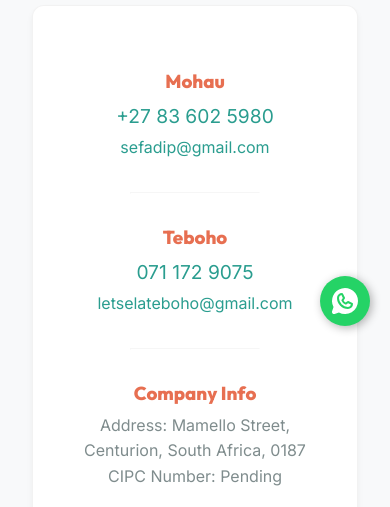
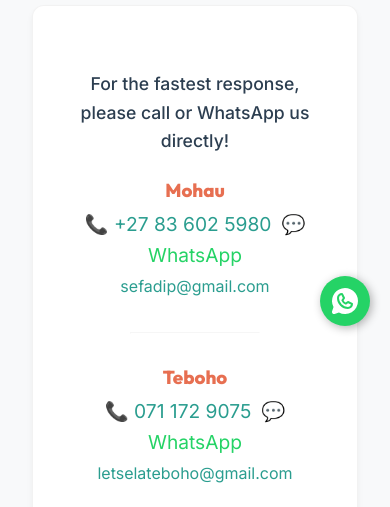
Before and after one commit to BYM1127/IMELA-PROJECTS, a React (Vite) app: page /contact in a window 390 px wide. Shown: the part 498-1005 px from the top of the page. Built offline with nearby package versions, Linux system fonts and the light colour scheme.

Commit message:
Emphasize phone and WhatsApp contact methods

```diff
--- a/src/pages/Contact.jsx
+++ b/src/pages/Contact.jsx
@@ -13,8 +13,15 @@
           <div className="card" style={{display: 'flex', flexDirection: 'column', gap: '2rem', textAlign: 'center', padding: '4rem 2rem'}}>
 
             <div>
+              <p style={{fontSize: '1.1rem', color: 'var(--clr-text)', marginBottom: '1.5rem', fontWeight: '500'}}>
+                For the fastest response, please call or WhatsApp us directly!
+              </p>
+
               <h3 style={{color: 'var(--clr-accent)', marginBottom: '0.5rem'}}>Mohau</h3>
-              <p style={{fontSize: '1.2rem', marginBottom: '0.2rem'}}><a href="tel:+27836025980">+27 83 602 5980</a></p>
+              <p style={{fontSize: '1.2rem', marginBottom: '0.2rem'}}>
+                <a href="tel:+27836025980" style={{marginRight: '10px'}}>📞 +27 83 602 5980</a>
+                <a href="https://wa.me/27836025980" target="_blank" rel="noreferrer" style={{color: '#25D366'}}>💬 WhatsApp</a>
+              </p>
               <p style={{color: 'var(--clr-text-muted)'}}><a href="mailto:sefadip@gmail.com">sefadip@gmail.com</a></p>
             </div>
 
@@ -22,7 +29,10 @@
 
             <div>
               <h3 style={{color: 'var(--clr-accent)', marginBottom: '0.5rem'}}>Teboho</h3>
-              <p style={{fontSize: '1.2rem', marginBottom: '0.2rem'}}><a href="tel:0711729075">071 172 9075</a></p>
+              <p style={{fontSize: '1.2rem', marginBottom: '0.2rem'}}>
+                <a href="tel:0711729075" style={{marginRight: '10px'}}>📞 071 172 9075</a>
+                <a href="https://wa.me/27711729075" target="_blank" rel="noreferrer" style={{color: '#25D366'}}>💬 WhatsApp</a>
+              </p>
               <p style={{color: 'var(--clr-text-muted)'}}><a href="mailto:letselateboho@gmail.com">letselateboho@gmail.com</a></p>
             </div>
 
```
